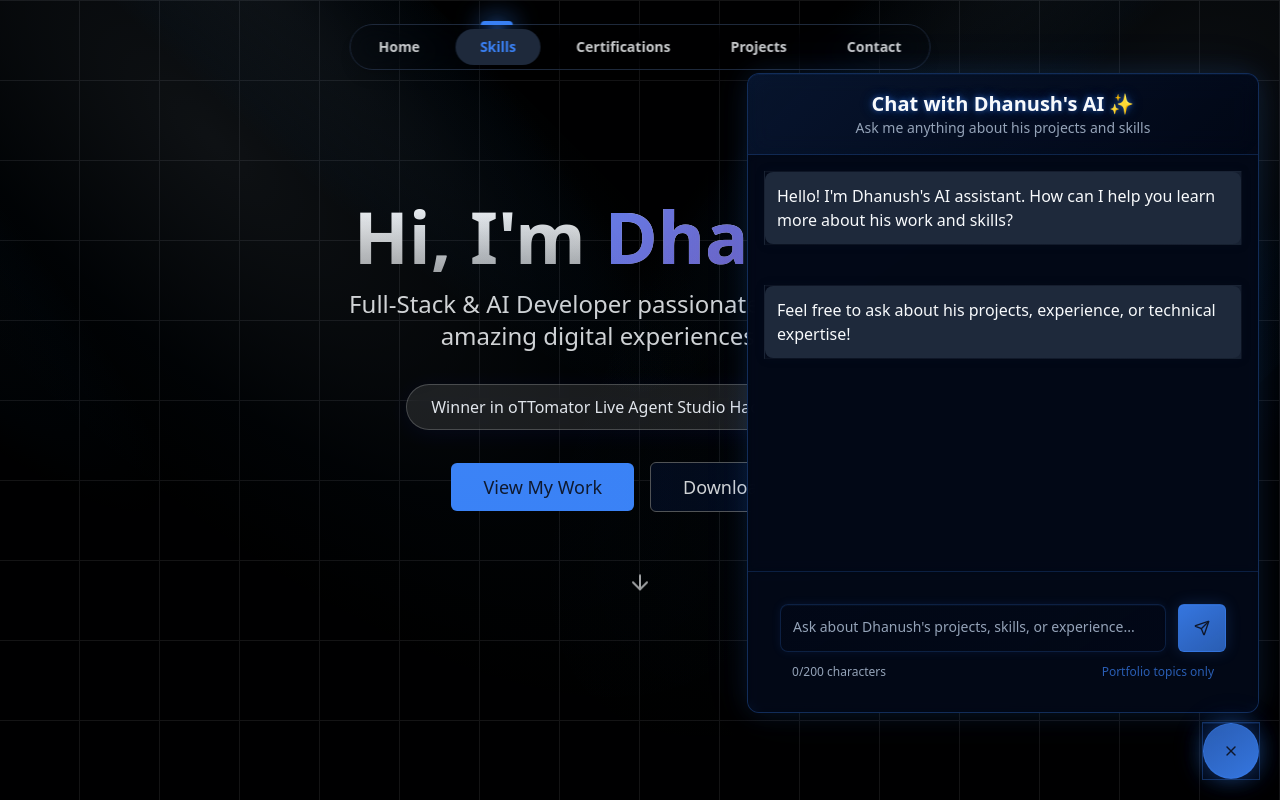
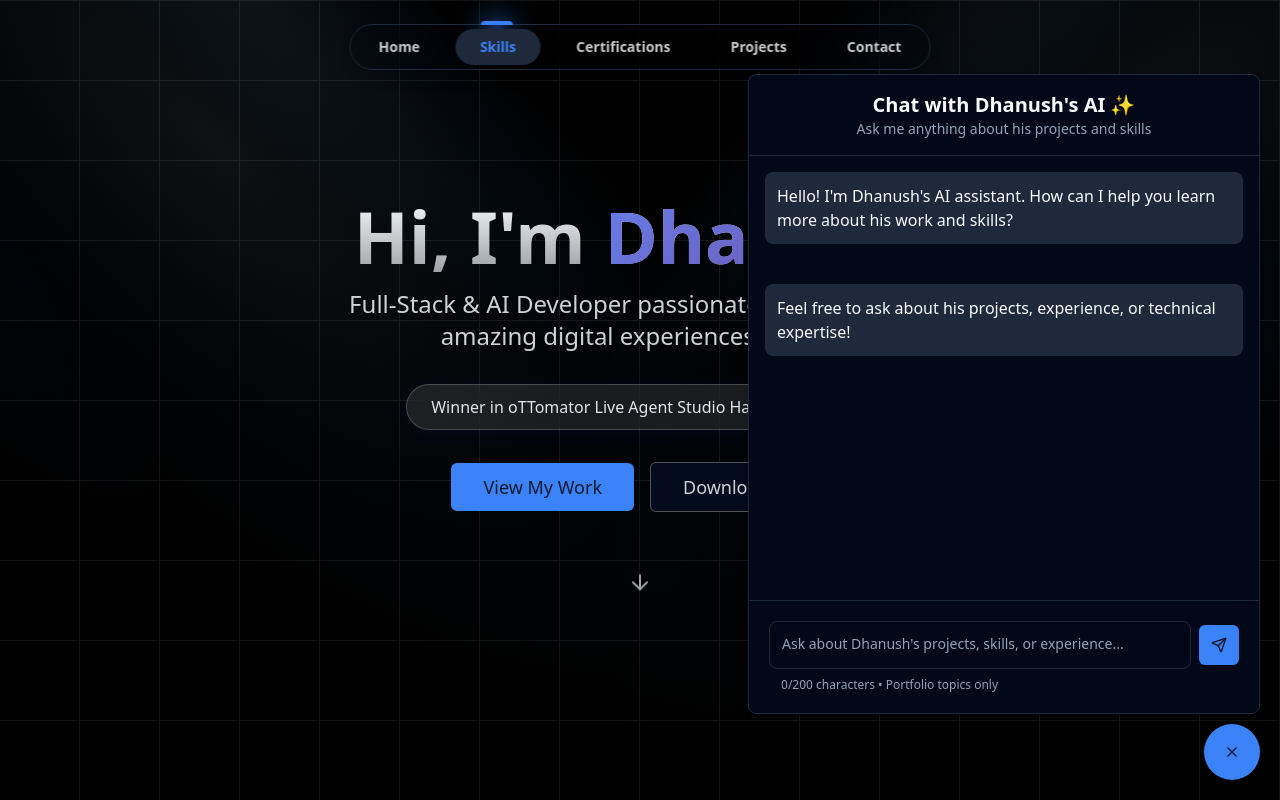
Before and after one commit to dhanushperumalla/emoji-portfolio-glow, a React (Vite) app: page / in a window 1280 px wide. Both pictures are taken after a click on the button 1231 px from the left and 751 px from the top of the page. Shown: the top 800 px of the page. Built offline with nearby package versions, Linux system fonts and the light colour scheme.

Commit message:
Reverted to commit d245d092faf3c51d6d5cf7d740c0a66838f3573f

```diff
--- a/src/components/PortfolioChatbot.tsx
+++ b/src/components/PortfolioChatbot.tsx
@@ -92,26 +92,23 @@ export function PortfolioChatbot() {
       size="lg"
       position="bottom-right"
       icon={<Bot className="h-6 w-6" />}
-      className="neon-chat-container"
     >
-      <ExpandableChatHeader className="flex-col text-center justify-center neon-chat-header">
-        <h1 className="text-xl font-semibold neon-text">Chat with Dhanush's AI ✨</h1>
+      <ExpandableChatHeader className="flex-col text-center justify-center">
+        <h1 className="text-xl font-semibold">Chat with Dhanush's AI ✨</h1>
         <p className="text-sm text-muted-foreground">
           Ask me anything about his projects and skills
         </p>
       </ExpandableChatHeader>
 
-      <ExpandableChatBody className="backdrop-blur-sm">
+      <ExpandableChatBody>
         <ChatMessageList>
           {messages.map((message) => (
             <ChatBubble
               key={message.id}
               variant={message.sender === "user" ? "sent" : "received"}
-              className={message.sender === "user" ? "neon-message-user" : "neon-message-ai"}
             >
               <ChatBubbleMessage
                 variant={message.sender === "user" ? "sent" : "received"}
-                className="backdrop-blur-sm"
               >
                 {message.content}
               </ChatBubbleMessage>
@@ -119,19 +116,19 @@ export function PortfolioChatbot() {
           ))}
 
           {isLoading && (
-            <ChatBubble variant="received" className="neon-message-ai">
-              <ChatBubbleMessage isLoading className="backdrop-blur-sm" />
+            <ChatBubble variant="received">
+              <ChatBubbleMessage isLoading />
             </ChatBubble>
           )}
         </ChatMessageList>
       </ExpandableChatBody>
 
-      <ExpandableChatFooter className="border-t border-primary/20 backdrop-blur-sm">
+      <ExpandableChatFooter>
         <form
           onSubmit={handleSubmit}
-          className="flex flex-col gap-3 p-4"
+          className="flex flex-col gap-2 p-1"
         >
-          <div className="flex items-center gap-3">
+          <div className="flex items-center gap-2">
             <ChatInput
               value={input}
               onChange={(e) => {
@@ -145,7 +142,7 @@ export function PortfolioChatbot() {
                 }
               }}
               placeholder="Ask about Dhanush's projects, skills, or experience..."
-              className={`neon-chat-input flex-1 min-h-12 resize-none rounded-lg p-3 ${
+              className={`flex-1 min-h-12 resize-none rounded-lg bg-background border p-3 shadow-none focus-visible:ring-1 focus-visible:ring-ring ${
                 inputError ? "border-destructive" : ""
               }`}
               maxLength={200}
@@ -153,18 +150,17 @@ export function PortfolioChatbot() {
             <Button
               type="submit"
               size="icon"
-              className="neon-send-button shrink-0 h-12 w-12"
+              className="shrink-0"
               disabled={isLoading || !!inputError}
             >
-              <Send className="h-5 w-5" />
+              <Send className="h-4 w-4" />
             </Button>
           </div>
           {inputError && (
-            <p className="text-xs text-destructive px-3 animate-fade-in">{inputError}</p>
+            <p className="text-xs text-destructive px-3">{inputError}</p>
           )}
-          <p className="text-xs text-muted-foreground px-3 flex justify-between items-center">
-            <span>{input.length}/200 characters</span>
-            <span className="text-primary/70">Portfolio topics only</span>
+          <p className="text-xs text-muted-foreground px-3">
+            {input.length}/200 characters • Portfolio topics only
           </p>
         </form>
       </ExpandableChatFooter>
--- a/src/components/ui/expandable-chat.tsx
+++ b/src/components/ui/expandable-chat.tsx
@@ -59,7 +59,7 @@ const ExpandableChat: React.FC<ExpandableChatProps> = ({
       <div
         ref={chatRef}
         className={cn(
-          "neon-chat-container flex flex-col border sm:rounded-xl overflow-hidden transition-all duration-300 ease-out sm:absolute sm:w-[90vw] sm:h-[80vh] fixed inset-0 w-full h-full sm:inset-auto",
+          "flex flex-col bg-background border sm:rounded-lg shadow-md overflow-hidden transition-all duration-250 ease-out sm:absolute sm:w-[90vw] sm:h-[80vh] fixed inset-0 w-full h-full sm:inset-auto",
           chatConfig.chatPositions[position],
           chatConfig.dimensions[size],
           isOpen ? chatConfig.states.open : chatConfig.states.closed,
@@ -131,8 +131,7 @@ const ExpandableChatToggle: React.FC<ExpandableChatToggleProps> = ({
     variant="default"
     onClick={toggleChat}
     className={cn(
-      "neon-chat-toggle w-14 h-14 rounded-full flex items-center justify-center transition-all duration-300",
-      isOpen && "rotate-180",
+      "w-14 h-14 rounded-full shadow-md flex items-center justify-center hover:shadow-lg hover:shadow-black/30 transition-all duration-300",
       className,
     )}
     {...props}
--- a/src/index.css
+++ b/src/index.css
@@ -106,141 +106,6 @@
   box-shadow: 0 20px 40px rgba(0, 0, 0, 0.3);
 }
 
-/* Neon Chat Effects */
-.neon-chat-container {
-  border: 1px solid hsl(var(--primary) / 0.3);
-  background: linear-gradient(145deg,
-    hsl(var(--background) / 0.95) 0%,
-    hsl(var(--card) / 0.98) 100%);
-  backdrop-filter: blur(20px);
-  box-shadow:
-    0 0 20px hsl(var(--primary) / 0.1),
-    0 0 40px hsl(var(--primary) / 0.05),
-    inset 0 1px 0 hsl(var(--primary) / 0.1);
-  animation: neon-pulse 3s ease-in-out infinite;
-}
-
-.neon-chat-header {
-  background: linear-gradient(135deg,
-    hsl(var(--primary) / 0.1) 0%,
-    transparent 100%);
-  border-bottom: 1px solid hsl(var(--primary) / 0.2);
-  backdrop-filter: blur(10px);
-}
-
-.neon-chat-toggle {
-  background: linear-gradient(145deg,
-    hsl(var(--primary) / 0.9) 0%,
-    hsl(var(--primary) / 0.7) 100%);
-  border: 1px solid hsl(var(--primary) / 0.3);
-  box-shadow:
-    0 0 20px hsl(var(--primary) / 0.3),
-    0 0 40px hsl(var(--primary) / 0.1),
-    inset 0 1px 0 hsl(var(--primary) / 0.2);
-  transition: all 0.3s cubic-bezier(0.4, 0, 0.2, 1);
-}
-
-.neon-chat-toggle:hover {
-  box-shadow:
-    0 0 30px hsl(var(--primary) / 0.5),
-    0 0 60px hsl(var(--primary) / 0.2),
-    inset 0 1px 0 hsl(var(--primary) / 0.3);
-  transform: scale(1.05);
-}
-
-.neon-chat-input {
-  border: 1px solid hsl(var(--primary) / 0.2);
-  background: linear-gradient(145deg,
-    hsl(var(--background) / 0.8) 0%,
-    hsl(var(--card) / 0.9) 100%);
-  box-shadow:
-    0 0 10px hsl(var(--primary) / 0.1),
-    inset 0 1px 0 hsl(var(--primary) / 0.05);
-  transition: all 0.3s ease;
-}
-
-.neon-chat-input:focus {
-  border-color: hsl(var(--primary) / 0.5);
-  box-shadow:
-    0 0 20px hsl(var(--primary) / 0.3),
-    0 0 40px hsl(var(--primary) / 0.1),
-    inset 0 1px 0 hsl(var(--primary) / 0.1);
-  outline: none;
-}
-
-.neon-send-button {
-  background: linear-gradient(145deg,
-    hsl(var(--primary) / 0.9) 0%,
-    hsl(var(--primary) / 0.7) 100%);
-  border: 1px solid hsl(var(--primary) / 0.3);
-  box-shadow:
-    0 0 15px hsl(var(--primary) / 0.2),
-    inset 0 1px 0 hsl(var(--primary) / 0.2);
-  transition: all 0.3s ease;
-}
-
-.neon-send-button:hover:not(:disabled) {
-  box-shadow:
-    0 0 25px hsl(var(--primary) / 0.4),
-    0 0 50px hsl(var(--primary) / 0.2),
-    inset 0 1px 0 hsl(var(--primary) / 0.3);
-  transform: scale(1.05);
-}
-
-.neon-message-user {
-  background: linear-gradient(145deg,
-    hsl(var(--primary) / 0.8) 0%,
-    hsl(var(--primary) / 0.6) 100%);
-  border: 1px solid hsl(var(--primary) / 0.3);
-  box-shadow:
-    0 0 15px hsl(var(--primary) / 0.2),
-    inset 0 1px 0 hsl(var(--primary) / 0.2);
-}
-
-.neon-message-ai {
-  background: linear-gradient(145deg,
-    hsl(var(--card) / 0.9) 0%,
-    hsl(var(--muted) / 0.8) 100%);
-  border: 1px solid hsl(var(--border) / 0.3);
-  box-shadow:
-    0 0 10px hsl(var(--border) / 0.1),
-    inset 0 1px 0 hsl(var(--border) / 0.1);
-}
-
-@keyframes neon-pulse {
-  0%, 100% {
-    box-shadow:
-      0 0 20px hsl(var(--primary) / 0.1),
-      0 0 40px hsl(var(--primary) / 0.05),
-      inset 0 1px 0 hsl(var(--primary) / 0.1);
-  }
-  50% {
-    box-shadow:
-      0 0 30px hsl(var(--primary) / 0.15),
-      0 0 60px hsl(var(--primary) / 0.08),
-      inset 0 1px 0 hsl(var(--primary) / 0.15);
-  }
-}
-
-@keyframes neon-glow {
-  0%, 100% {
-    text-shadow:
-      0 0 5px hsl(var(--primary) / 0.5),
-      0 0 10px hsl(var(--primary) / 0.3),
-      0 0 15px hsl(var(--primary) / 0.2);
-  }
-  50% {
-    text-shadow:
-      0 0 10px hsl(var(--primary) / 0.8),
-      0 0 20px hsl(var(--primary) / 0.5),
-      0 0 30px hsl(var(--primary) / 0.3);
-  }
-}
-
-.neon-text {
-  animation: neon-glow 2s ease-in-out infinite;
-}
-
 /* Modern Mobile Menu Styles */
 @keyframes iconBounce {
   0%, 100% {
```
